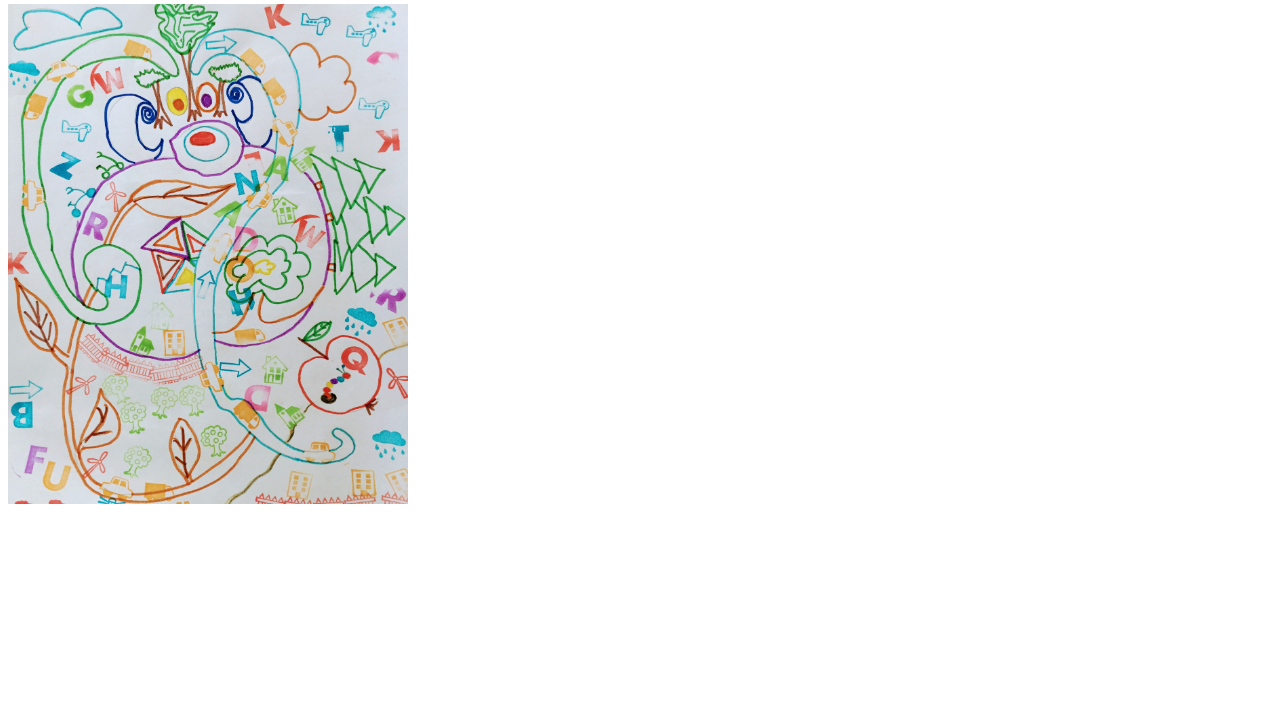
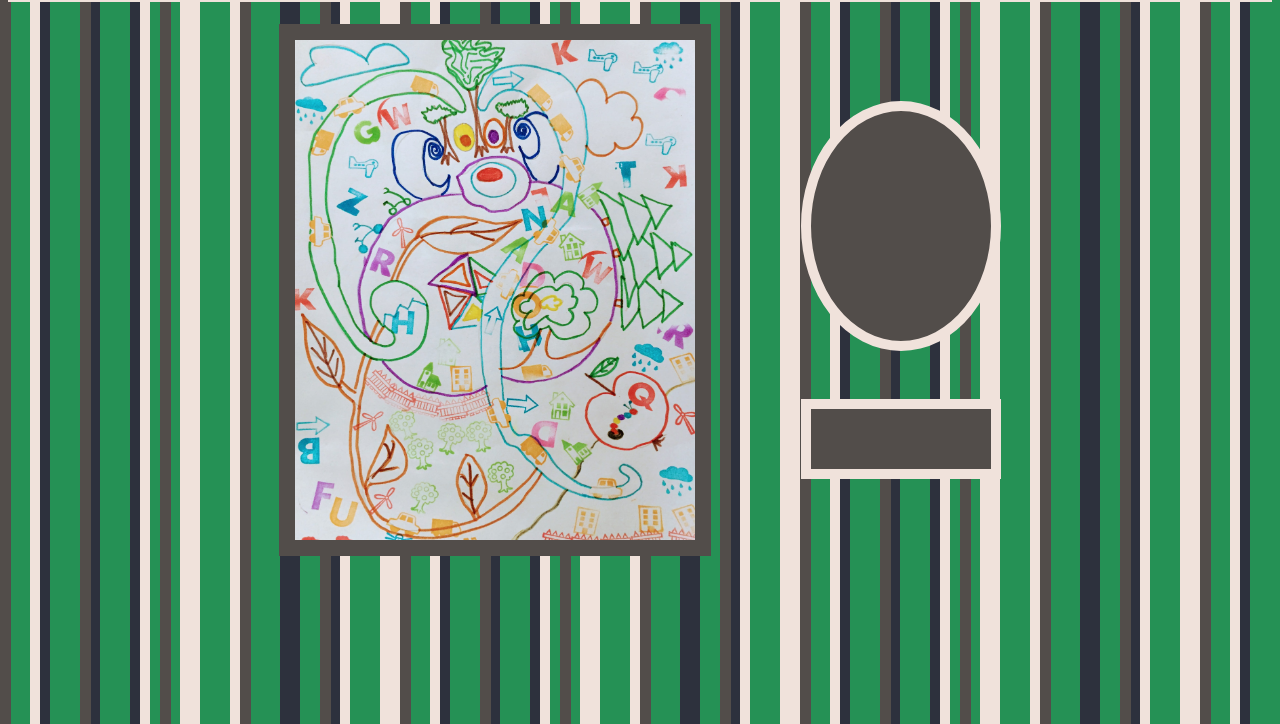
Before and after one commit to anadoh/treasure, a plain HTML site: page index.html in a window 1280 px wide. Shown: the part 76-800 px from the top of the page. Drawn offline with nearby package versions, Linux system fonts and the light colour scheme.

Commit message:
style css

```diff
--- /dev/null
+++ b/css/style.css
@@ -0,0 +1,51 @@
+/* reset */
+html {
+    background: hsl(20, 40%, 90%);
+    background-image:
+    linear-gradient(90deg, rgb(82, 77, 74) 11px, transparent 0),
+    linear-gradient(90deg, rgb(37, 145, 85) 30px, transparent 0),
+    linear-gradient(90deg, rgb(45, 49, 61) 20px, transparent 0);
+    background-size: 80px 100%, 50px 100%,40px 100%;
+}
+
+h1,
+.box,
+.oval {
+    color: lightgrey;
+    background-color: rgb(82, 77, 74) ;
+    border: 10px solid hsl(20, 40%, 90%);
+    text-align: center;
+    display: flex;
+    align-items: center;
+    justify-content: center;
+}
+
+.flex {
+    display: flex;
+    justify-content: center;
+    align-items: center;
+}
+
+.map-box {
+    margin-right: 90px;
+    border-style: solid;
+    border-width: 1rem;
+    border-color: rgb(82, 77, 74) ;
+}
+
+.box {
+    width: 200px;
+    height: 5rem;
+    font-size: 2rem;
+    font-weight: bold;
+    box-sizing: border-box;
+}
+
+.oval {
+    box-sizing: border-box;
+    font-size: 4rem;
+    width: 200px;
+    height: 250px;
+    border-radius: 100px/ 125px;
+    margin-bottom: 3rem;;
+}
--- a/index.html
+++ b/index.html
@@ -2,12 +2,19 @@
 <html>
     <head>
         <title>Treasure</title>
+        <link rel="stylesheet" type="text/css" href="./css/style.css">
     </head>
 
     <body>
+
         <h1> Find the treasure!</h1>
-        <img id="map" width=400 height=500 src="design/IMG_1486.JPG">
-        <p id="distance"></p>
+        <div class="flex">
+            <img id="map" class="map-box" width=400 height=500 src="design/IMG_1486.JPG">
+            <div>
+                <div id="counter" class="oval"></div>
+                <div id="distance" class="box"></div>
+            </div>
+        </div>
         <script src="https://code.jquery.com/jquery-2.1.0.js"></script>
         <script src="./js/main.js"></script>
     </body>
--- a/js/main.js
+++ b/js/main.js
@@ -18,13 +18,13 @@ const distance = function(event, treasure) {
 };
 
 const hint = function (distance) {
-    if (distance < 10){
-        return "Burns!"
-    } else if (distance < 20) {
+    if (distance < 30){
+        return "Treasure!"
+    } else if (distance < 50) {
         return "Hot"
-    } else if (distance < 40) {
+    } else if (distance < 70) {
         return "Warmer"
-    } else if (distance < 70) {
+    } else if (distance < 90) {
         return "Warm"
     } else if (distance < 150) {
         return "Cold"
@@ -42,9 +42,10 @@ document.querySelector("#map").onclick = function(event) {
     const userDistance = distance(event,treasure);
     const hintText = hint(userDistance);
     document.querySelector("#distance").textContent = hintText;
+    document.querySelector("#counter").textContent = clickCouner;
 
-    if (userDistance < 8) {
-        alert(`Treasure was find after ${clickCouner} trials!`)
+    if (hintText === "Treasure!") {
+        document.querySelector("#distance").textContent = hintText;
     }
 
 };
```
